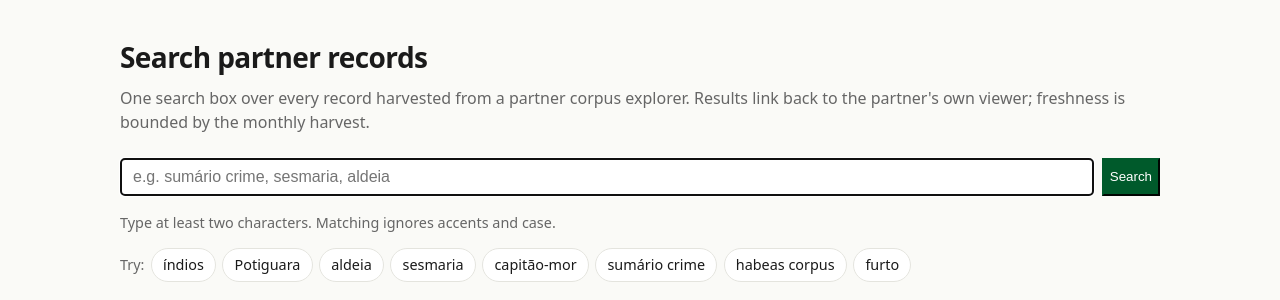
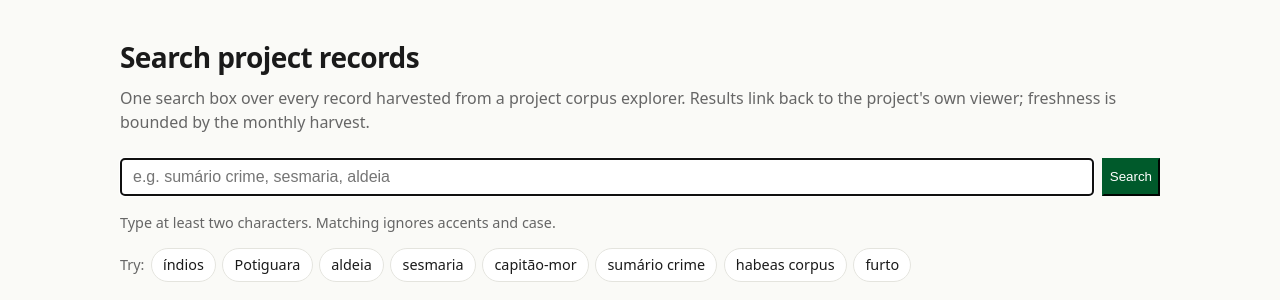
Before and after one commit to stevewil/brasil-archives, a Flask app: page /search in a window 1280 px wide. Shown: the part 57-357 px from the top of the page. Run offline with Flask 3, Linux system fonts and the light colour scheme; parts of the project's set-up code (start-up, migrations or seed data) failed here and were passed over.

Commit message:
Rename "partner" -> "project" in the UI and prose
These are the user's own corpus explorers, not contractual partners.

- UI strings (EN + PT): "Partner projects" -> "Projects", "Live from
  partner projects", "Search partner records", "Filter by partner",
  "All partners", the home/search descriptions, the score tooltip.
  .po msgids updated, PT translations reworded (parceiro -> projeto).
- index/search/detail templates; the `partners` template context var
  and `_partner_previews()` -> `projects` / `_project_previews()`.
- docstrings/comments in federated_search, federation, sources, main,
  load_upgrade_projects.
- test_i18n_catalog: assert "Projetos".

Not touched: docs/partner-schema-design.md (filename + its ~15
references) and the dated handoff docs -- a separate rename.

Co-Authored-By: Claude Sonnet 5 <noreply@anthropic.com>

```diff
--- a/app/blueprints/main.py
+++ b/app/blueprints/main.py
@@ -21,7 +21,7 @@ FEATURED_LIMIT = 6
 
 @bp.get("/")
 def index() -> str:
-    """Landing page: counts, featured archives, browse-by-state, partners."""
+    """Landing page: counts, featured archives, browse-by-state, projects."""
     archive_count = db.session.scalar(select(func.count()).select_from(Archive)) or 0
     upgrade_count = (
         db.session.scalar(select(func.count()).select_from(UpgradeProject)) or 0
@@ -35,16 +35,16 @@ def index() -> str:
         record_count=_aggregated_record_count(),
         featured=_featured_archives(),
         state_groups=_browse_by_state(),
-        partners=_partner_previews(),
+        projects=_project_previews(),
     )
 
 
 @bp.get("/search")
 def search() -> str:
-    """Public search across harvested partner records (Phase 3.5).
+    """Public search across harvested project records (Phase 3.5).
 
     Query params: ``q`` (the search string), ``source`` (restrict to one
-    partner slug), ``page``. See ``app/services/federated_search.py``.
+    project slug), ``page``. See ``app/services/federated_search.py``.
     """
     resp = fedsearch.search(
         q=request.args.get("q", ""),
@@ -53,7 +53,7 @@ def search() -> str:
     )
     return render_template(
         "search.html",
-        page_title=_l("Search partner records"),
+        page_title=_l("Search project records"),
         resp=resp,
     )
 
@@ -133,7 +133,7 @@ def _browse_by_state() -> list[dict]:
     return groups
 
 
-def _partner_previews() -> list[dict]:
+def _project_previews() -> list[dict]:
     """Live federation handshake per registered upgrade project."""
     projects = db.session.scalars(
         select(UpgradeProject).order_by(UpgradeProject.name)
--- a/app/services/federated_search.py
+++ b/app/services/federated_search.py
@@ -1,18 +1,18 @@
-"""Federated search over harvested partner records — Phase 3.5.
+"""Federated search over harvested project records — Phase 3.5.
 
-brasil-archives harvests partner corpus-explorer records into
+brasil-archives harvests project corpus-explorer records into
 ``aggregated_records`` (see ``app/services/harvest.py``). This module
 makes that store searchable from one public page: a query runs over the
-harvested Dublin Core, and each hit is attributed back to its partner
-project and deep-links into the partner's own viewer.
+harvested Dublin Core, and each hit is attributed back to its project
+and deep-links into the project's own viewer.
 
 Scope (``docs/federation-v1.md`` §"IIIF Content Search" names the eventual
 live fan-out as Phase 4; this is the pragmatic precursor):
 
 * **Harvested snapshot, not a live fan-out.** We search the last harvest,
-  not the partner's live index. Freshness is bounded by the monthly
+  not the project's live index. Freshness is bounded by the monthly
   harvest cron.
-* **``oai_dc`` only.** Every partner exposes Dublin Core; the ``oai_ead``
+* **``oai_dc`` only.** Every project exposes Dublin Core; the ``oai_ead``
   records mipibu also provides describe the same cases and would only
   duplicate hits.
 * **Accent-insensitive.** Brazilian users type "sumario" for "Sumário".
@@ -44,7 +44,7 @@ SEARCH_PREFIX = "oai_dc"
 PAGE_SIZE_DEFAULT = 20
 PAGE_SIZE_MAX = 100
 # Below this a query is too broad to be useful; the page shows the form
-# and the list of partners instead of results.
+# and the list of projects instead of results.
 MIN_QUERY_LEN = 2
 DESCRIPTION_SNIPPET_CHARS = 280
 
@@ -87,7 +87,7 @@ class SearchHit:
     year_end: int | None
     description: str | None
     subjects: tuple[str, ...]
-    link: str | None          # deep link into the partner's own viewer
+    link: str | None          # deep link into the project's own viewer
     source_url: str | None    # external cited source (repository), if any
     oai_identifier: str
     strong: bool              # matched a title/creator/publisher/description field
@@ -95,7 +95,7 @@ class SearchHit:
 
 @dataclass(frozen=True)
 class SourceFacet:
-    """Per-partner hit count for the current query (drives the filter chips)."""
+    """Per-project hit count for the current query (drives the filter chips)."""
 
     slug: str
     name: str
@@ -138,7 +138,7 @@ def search(
 ) -> SearchResponse:
     """Run a federated search and return one page of attributed hits.
 
-    ``source`` restricts the returned page to one partner slug but does
+    ``source`` restricts the returned page to one project slug but does
     not change the facet counts — the chips always show the full spread
     so a visitor can widen back out.
     """
@@ -297,7 +297,7 @@ def _links(project: UpgradeProject, canonical: dict) -> tuple[str | None, str |
 
     Preference for the primary link, best first:
 
-    1. an on-host URL — the partner's own record page (mipibu
+    1. an on-host URL — the project's own record page (mipibu
        ``…/cases/SJM-0001``; povos ``…/documents/N``, including the parent
        document a passage carries)
     2. an off-host URL from ``dc:identifier`` / ``dc:relation`` (povos
--- a/app/services/federation.py
+++ b/app/services/federation.py
@@ -111,7 +111,7 @@ def preview(project: UpgradeProject) -> dict[str, Any]:
 
     Never raises. Any failure yields ``{"available": False, "reason": ...}``
     so a downstream outage can't break the page that renders it. Consumed
-    by the archive detail page and the home page's partner-projects block.
+    by the archive detail page and the home page's projects block.
     """
     if not project.json_api_base_url:
         return {"available": False, "reason": "not_registered"}
@@ -181,13 +181,13 @@ def html_deep_link(
     """Return an absolute URL to the companion app's HTML browse view for a
     filter set.
 
-    The URL shape differs per partner (mipibu ``/cases?year_from=…``, povos
+    The URL shape differs per project (mipibu ``/cases?year_from=…``, povos
     ``/documents?q=…``), so we don't construct it — we ask. Every
     federation-v1 ``/api/records`` response carries ``links.html`` pointing
     at the equivalent HTML view with the filters already applied. This
     fetches that (cached 15 min like every federation call) and returns it.
 
-    Falls back to the partner's site root on any failure — a valid link is
+    Falls back to the project's site root on any failure — a valid link is
     always better than a 404. Returns ``None`` only when ``project`` has no
     primary URL at all.
     """
--- a/app/services/sources.py
+++ b/app/services/sources.py
@@ -1,6 +1,6 @@
-"""Per-source Postgres schemas for partner-harvested data.
+"""Per-source Postgres schemas for project-harvested data.
 
-Each partner source (mipibu, povos-indigenas-rn, …) gets its own Postgres
+Each project source (mipibu, povos-indigenas-rn, …) gets its own Postgres
 schema ``src_<slug>`` holding an identical 4-table template
 (``aggregated_records``, ``harvest_runs``, ``harvest_errors``,
 ``federation_cache``). The models declare a symbolic schema ``"source"``
--- a/app/templates/archives/detail.html
+++ b/app/templates/archives/detail.html
@@ -1,6 +1,6 @@
 {% extends "base.html" %}
 {% block title %}{{ archive.name }}{% endblock %}
-{% block description %}{{ archive.name }} — {{ vocab_label(archive.institutional_type) or _("archive") }}{% if archive.home_state_code %}, {{ archive.home_state_code }}{% endif %}. {{ _("Two-axis pipeline/research score, facets, and live partner-project federation preview.") }}{% endblock %}
+{% block description %}{{ archive.name }} — {{ vocab_label(archive.institutional_type) or _("archive") }}{% if archive.home_state_code %}, {{ archive.home_state_code }}{% endif %}. {{ _("Two-axis pipeline/research score, facets, and live project federation preview.") }}{% endblock %}
 
 {% macro dimension_label(dim) -%}
 {%- set names = {
--- a/app/templates/search.html
+++ b/app/templates/search.html
@@ -1,6 +1,6 @@
 {% extends "base.html" %}
-{% block title %}{{ _("Search partner records") }}{% endblock %}
-{% block description %}{{ _("Search across the records harvested from partner corpus explorers — Dublin Core metadata, attributed to each project and linking back to its viewer.") }}{% endblock %}
+{% block title %}{{ _("Search project records") }}{% endblock %}
+{% block description %}{{ _("Search across the records harvested from project corpus explorers — Dublin Core metadata, attributed to each project and linking back to its viewer.") }}{% endblock %}
 
 {% block content %}
 {% macro sample_chips(samples) %}
@@ -12,9 +12,9 @@
   {% endif %}
 {% endmacro %}
 <section class="page-header">
-  <h1>{{ _("Search partner records") }}</h1>
+  <h1>{{ _("Search project records") }}</h1>
   <p class="page-header__lede">
-    {{ _("One search box over every record harvested from a partner corpus explorer. Results link back to the partner's own viewer; freshness is bounded by the monthly harvest.") }}
+    {{ _("One search box over every record harvested from a project corpus explorer. Results link back to the project's own viewer; freshness is bounded by the monthly harvest.") }}
   </p>
 </section>
 
@@ -55,11 +55,11 @@
     {% endif %}
 
     {% if resp.facets %}
-      <nav class="fedsearch-facets" aria-label="{{ _('Filter by partner') }}">
+      <nav class="fedsearch-facets" aria-label="{{ _('Filter by project') }}">
         <a
           class="state-chip {% if not resp.source %}state-chip--all{% endif %}"
           href="{{ url_for('main.search', q=resp.query) }}">
-          {{ _("All partners") }}
+          {{ _("All projects") }}
           <span class="state-chip__count">{{ resp.facets | sum(attribute='count') }}</span>
         </a>
         {% for f in resp.facets %}
--- a/scripts/load_upgrade_projects.py
+++ b/scripts/load_upgrade_projects.py
@@ -202,7 +202,7 @@ def load(
 
     After the upsert (unless ``dry_run`` or ``skip_schema_sync``), stamps a
     ``src_<slug>`` Postgres schema for each registered source and rebuilds
-    the cross-source ``*_all`` views — so onboarding a partner stays one
+    the cross-source ``*_all`` views — so onboarding a project stays one
     command. Both are no-ops on SQLite. See docs/partner-schema-design.md.
     """
     if yaml_dir is None:
```
Also changed, not shown: app/templates/index.html (+5 -5 lines), tests/test_i18n_catalog.py (+1 -1 lines), app/translations/en/LC_MESSAGES/messages.po, app/translations/pt/LC_MESSAGES/messages.po.
